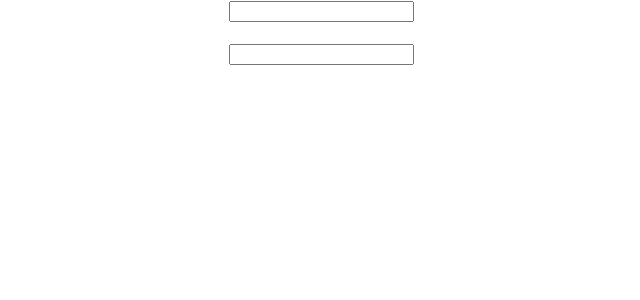
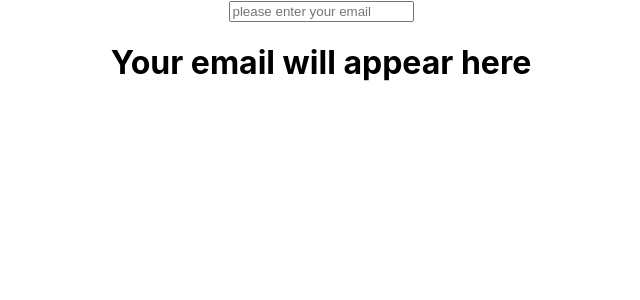
Before and after one commit to WildCodeSchool/toulouse-0918-js-odyssey-homer, a React (Create React App) app in the folder front/: page / in a window 1280 px wide. Shown: the top 300 px of the page, without its empty margins (319-959 px from the left). Built offline with nearby package versions, Linux system fonts and the light colour scheme.

Commit message:
modifs mineures sur signup component

```diff
--- a/front/src/components/SignUp.js
+++ b/front/src/components/SignUp.js
@@ -5,7 +5,7 @@ class SignUp extends Component {
   constructor (props) {
     super(props);
     this.state = {
-      email: ''
+      email: 'Your email will appear here'
     }
   }
 
@@ -19,8 +19,8 @@ class SignUp extends Component {
     return (
       <div>
         <input onChange={this.updateEmailField}
-        type="email" name="email"/>
-        <h1>{this.state.email}</h1><input type="email" name="email"/>
+        type="email" name="email" placeholder='please enter your email'/>
+        <h1>{this.state.email}</h1>
       </div>
     );
   }
```
